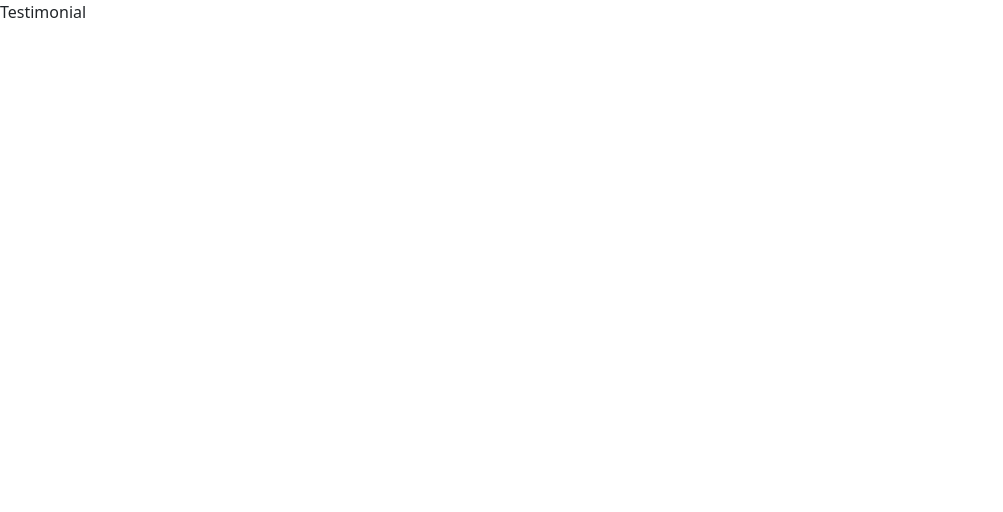
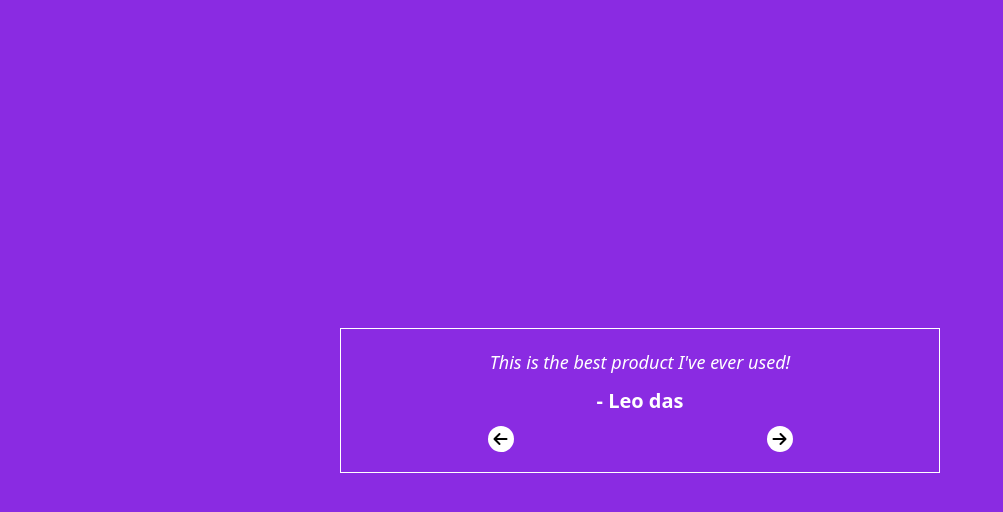
Before and after one commit to Ranjith-M7/react-projects-showcase, a React (Create React App) app: page /testimonial in a window 1280 px wide. Shown: the top 512 px of the page, without its empty margins (0-1003 px from the left). Built offline with nearby package versions, Linux system fonts and the light colour scheme.

Commit message:
added testimonial

```diff
--- a/src/components/Testimonial.js
+++ b/src/components/Testimonial.js
@@ -1,9 +1,55 @@
-import React from 'react'
+import React, { useState } from "react";
 
 function Testimonial() {
+  const [currentIndex, setCurrentIndex] = useState(0);
+
+  const testimonials = [
+    {
+      quote: "This is the best product I've ever used!",
+      author: "Leo das",
+    },
+    {
+      quote:
+        "The blue color and the design makes this product even more beautiful",
+      author: "Granny Tsunade",
+    },
+    {
+      quote: "I have been using the product more than a year!",
+      author: "Thamizhini Akilan",
+    },
+  ];
+
+  const handlePrev = () => {
+    const a = (currentIndex + testimonials.length - 1) % testimonials.length;
+    setCurrentIndex(a);
+    console.log(a);
+  };
+
+  const handleNext = () => {
+    const a = (currentIndex + 1) % testimonials.length;
+    setCurrentIndex(a);
+  };
+
   return (
-    <div>Testimonial</div>
-  )
+    <>
+      <div className="testimonials">
+        <div className="t-container">
+          <div className="testimonial">
+            <div className="quote">{testimonials[currentIndex].quote}</div>
+            <div className="author">- {testimonials[currentIndex].author}</div>
+            <div className="btns d-flex justify-content-around align-items-center">
+              <button onClick={() => handlePrev()}>
+                <i className="fa-solid fa-arrow-left"></i>
+              </button>
+              <button onClick={() => handleNext()}>
+                <i className="fa-solid fa-arrow-right"></i>
+              </button>
+            </div>
+          </div>
+        </div>
+      </div>
+    </>
+  );
 }
 
-export default Testimonial
+export default Testimonial;
--- a/src/style.css
+++ b/src/style.css
@@ -337,3 +337,43 @@
   border: none;
   border-radius: 25px;
 }
+
+/*------------------------
+    Testimonial app styles
+-------------------------*/
+
+.testimonials {
+  display: flex;
+  justify-content: center;
+  align-items: center;
+  height: 100vh;
+  background-color: blueviolet;
+}
+.t-container {
+  margin: 20px;
+  width: 100%;
+  height: auto;
+  max-width: 600px;
+  padding: 20px;
+  border: 1px solid white;
+}
+.testimonial {
+  text-align: center;
+  color: white;
+}
+.testimonial .quote {
+  font-style: italic;
+  margin-bottom: 10px;
+  font-size: 18px;
+}
+.testimonial .author {
+  font-weight: bold;
+  margin-bottom: 10px;
+  font-size: 20px;
+}
+
+.testimonial button {
+  border: none;
+  background-color: white;
+  border-radius: 25px;
+}
```
